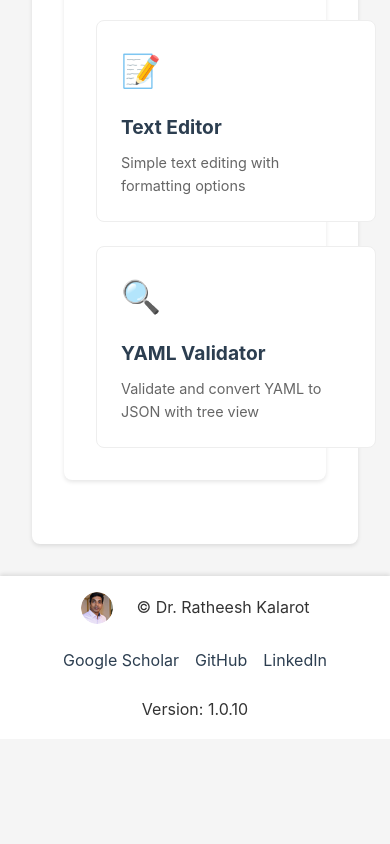
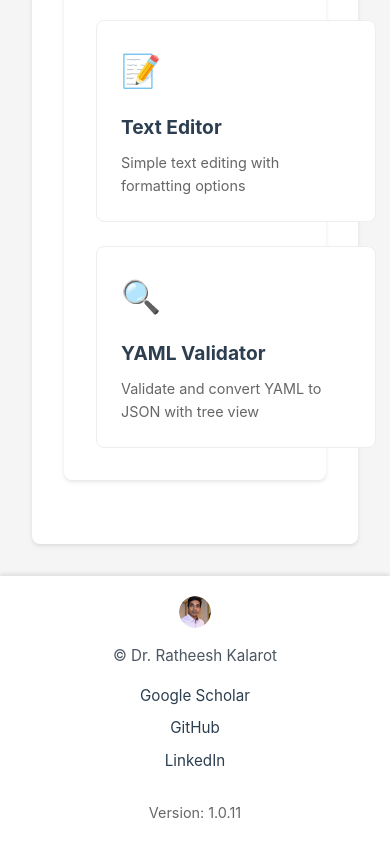
Before and after one commit to ratheeshkpattambi/web_tools_min, a website built with Vite: page index.html in a window 390 px wide. Shown: the part 2114-2958 px from the top of the page. Before the commit the page ends 2853 px from the top, so only its background shows below. Built offline with nearby package versions, Linux system fonts and the light colour scheme.

Commit message:
Fix footer layout

```diff
--- a/index.html
+++ b/index.html
@@ -49,6 +49,7 @@
             <div class="author-info">
                 <div class="author-details">
                     <img src="/src/assets/kalarot.ico" alt="Ratheesh Kalarot" class="author-avatar" width="32" height="32">
+                    <div class="author-content">
                         <p>© Dr. Ratheesh Kalarot</p>
                         <div class="author-links">
                             <a href="https://scholar.google.co.nz/citations?user=BuKGWPEAAAAJ&hl=en" target="_blank" rel="noopener">Google Scholar</a>
@@ -56,7 +57,8 @@
                             <a href="https://www.linkedin.com/in/ratheesh-kalarot/" target="_blank" rel="noopener">LinkedIn</a>
                         </div>
                         <div class="deployment-info">
-                        <p>Version: 1.0.10</p>
+                            <p>Version: 1.0.11</p>
+                        </div>
                     </div>
                 </div>
             </div>
--- a/src/common/template.js
+++ b/src/common/template.js
@@ -52,12 +52,14 @@ export function generatePageHTML(title, content) {
         <div class="author-info">
           <div class="author-details">
             <img src="/src/assets/kalarot.ico" alt="Ratheesh Kalarot" class="author-avatar" width="32" height="32" loading="eager" fetchpriority="high" decoding="async">
-            <p>© Dr. Ratheesh Kalarot</p>
-            <p class="author-links">
-              <a href="https://scholar.google.co.nz/citations?user=BuKGWPEAAAAJ&hl=en" target="_blank">Google Scholar</a>
-              <a href="https://github.com/ratheeshkpattambi/web_tools_min" target="_blank">GitHub</a>
-              <a href="https://www.linkedin.com/in/ratheesh-kalarot/" target="_blank">LinkedIn</a>
-            </p>
+            <div class="author-content">
+              <p>© Dr. Ratheesh Kalarot</p>
+              <div class="author-links">
+                <a href="https://scholar.google.co.nz/citations?user=BuKGWPEAAAAJ&hl=en" target="_blank">Google Scholar</a>
+                <a href="https://github.com/ratheeshkpattambi/web_tools_min" target="_blank">GitHub</a>
+                <a href="https://www.linkedin.com/in/ratheesh-kalarot/" target="_blank">LinkedIn</a>
+              </div>
+            </div>
           </div>
         </div>
       </footer>
--- a/src/styles/main.css
+++ b/src/styles/main.css
@@ -441,55 +441,129 @@ main {
 /* Footer styles */
 footer {
   background: #fff;
-  padding: 1rem 2rem;
+  padding: 1.5rem 0;
   text-align: center;
   margin-top: auto;
   box-shadow: 0 -2px 4px rgba(0,0,0,0.1);
+  min-height: 80px;
+  display: flex;
+  align-items: center;
+  justify-content: center;
 }
 
 .author-info {
+  width: 100%;
+  max-width: 1200px;
+  margin: 0 auto;
+  padding: 0 1rem;
+}
+
+.author-details {
   display: flex;
+  align-items: center;
   justify-content: center;
-  align-items: center;
-  gap: 1.5rem;
+  gap: 1rem;
 }
 
 .author-avatar {
   width: 32px;
   height: 32px;
   border-radius: 50%;
+  flex-shrink: 0;
 }
 
-.author-details {
+.author-content {
   display: flex;
   align-items: center;
-  gap: 1.5rem;
+  gap: 1rem;
+  flex-wrap: wrap;
+  justify-content: center;
+}
+
+.author-content p {
+  margin: 0;
+  font-size: 0.95rem;
+  color: #4b5563;
 }
 
 .author-links {
   display: flex;
   gap: 1rem;
   margin: 0;
+  flex-wrap: wrap;
+  justify-content: center;
 }
 
 .author-links a {
   color: #2c3e50;
   text-decoration: none;
+  white-space: nowrap;
+  font-size: 0.95rem;
 }
 
 .author-links a:hover {
   text-decoration: underline;
+  color: var(--primary-color);
+}
+
+.deployment-info {
+  margin-left: 1rem;
+  border-left: 1px solid #e2e8f0;
+  padding-left: 1rem;
+}
+
+.deployment-info p {
+  margin: 0;
+  font-size: 0.9rem;
+  color: #666;
 }
 
 /* Update responsive design for footer */
 @media (max-width: 768px) {
-  .author-info {
-    flex-wrap: wrap;
+  footer {
+    padding: 1.25rem 1rem;
   }
 
   .author-details {
-    flex-wrap: wrap;
-    justify-content: center;
+    flex-direction: row;
+    gap: 1rem;
+  }
+
+  .author-content {
+    flex-direction: row;
+    gap: 1rem;
+  }
+
+  .author-links {
+    gap: 1rem;
+  }
+
+  .deployment-info {
+    margin-left: 0;
+    border-left: none;
+    padding-left: 0;
+    width: 100%;
+    text-align: center;
+    margin-top: 0.75rem;
+  }
+}
+
+@media (max-width: 480px) {
+  .author-details {
+    flex-direction: column;
+    align-items: center;
+    text-align: center;
+  }
+
+  .author-content {
+    flex-direction: column;
+    align-items: center;
+  }
+
+  .author-links {
+    flex-direction: column;
+    align-items: center;
+    gap: 0.5rem;
   }
 }
 
```
Lines whose indentation alone changed are shown as unchanged.
